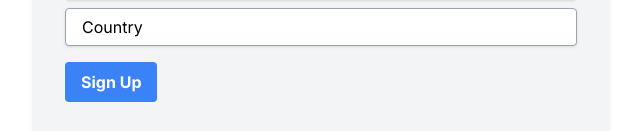
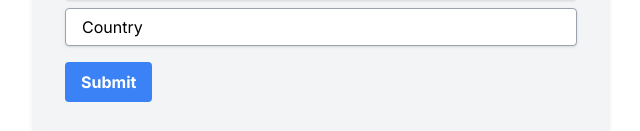
Before and after one commit to Daviti0410/GeoMARKET, a Next.js app: page /signUp in a window 1280 px wide. Shown: the part 910-1041 px from the top of the page, without its empty margins (319-959 px from the left). Built offline with nearby package versions, Linux system fonts and the light colour scheme.

Commit message:
initial commit

```diff
--- a/src/app/signUp/page.js
+++ b/src/app/signUp/page.js
@@ -2,12 +2,9 @@
 import React, { useState } from "react";
 import { useFormik } from "formik";
 import { registrationSchema } from "../lib/validation";
-import { useRouter } from "next/navigation";
 
 const SignUp = () => {
   const [message, setMessage] = useState("");
-
-  const router = useRouter();
 
   const formik = useFormik({
     initialValues: {
@@ -40,7 +37,6 @@ const SignUp = () => {
         const data = await res.json();
         if (data.success) {
           setMessage("Upload successful!");
-          router.push("/signIn");
         } else {
           setMessage("Upload failed: " + data.message);
         }
@@ -315,7 +311,7 @@ const SignUp = () => {
             className="bg-blue-500 hover:bg-blue-700 text-white font-bold py-2 px-4 rounded focus:outline-none focus:shadow-outline"
             type="submit"
           >
-            Sign Up
+            Submit
           </button>
         </div>
       </form>
```
